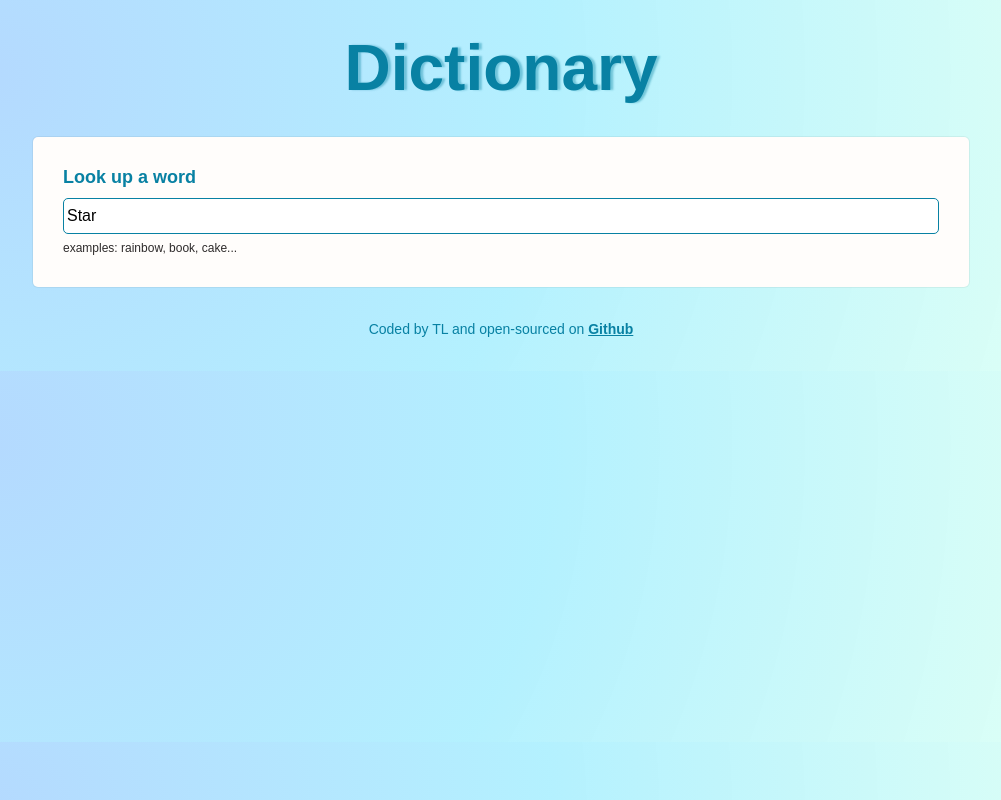
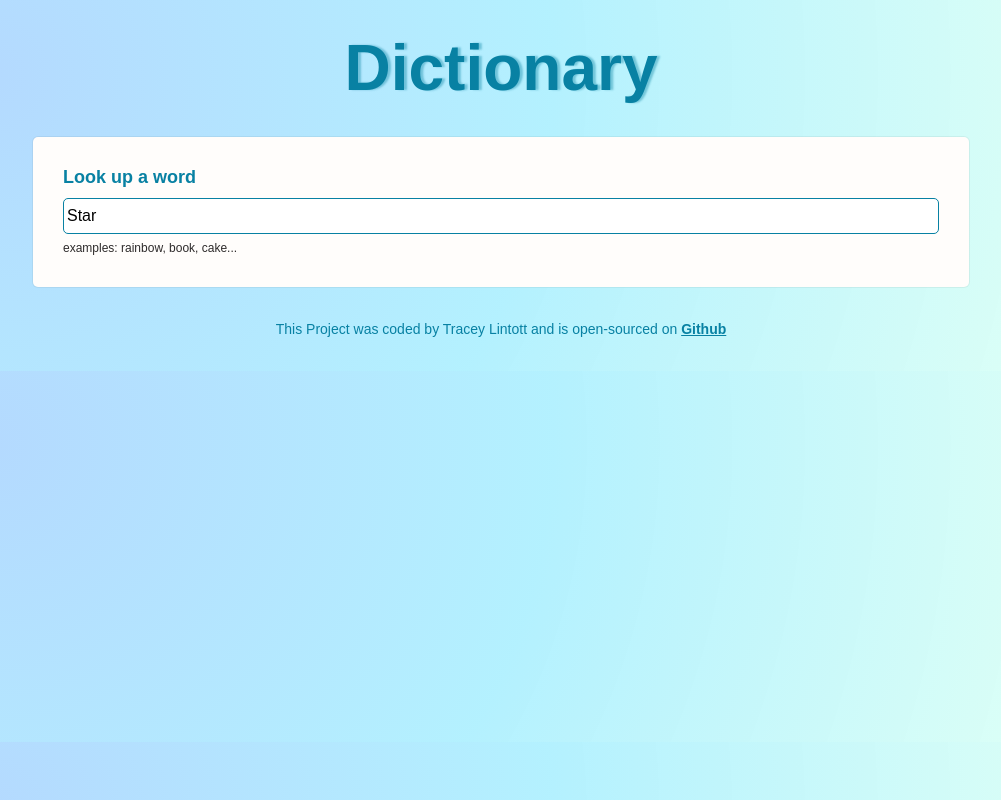
Before and after one commit to TLintott/dictionaryapp, a React (Create React App) app: page / in a window 1280 px wide. Shown: the whole page, without its empty margins (139-1140 px from the left). Built offline with nearby package versions, Linux system fonts and the light colour scheme; no server answers; a web font is replaced by a local one.

Commit message:
footer updated

```diff
--- a/src/App.js
+++ b/src/App.js
@@ -14,7 +14,7 @@ export default function App() {
       <main>
         <Dictionary defaultKeyword="Star" />
       </main>
-      <footer className="App-footer"><small>Coded by TL and open-sourced on <a href="https://github.com/TLintott/dictionaryapp">Github</a></small></footer>
+      <footer className="App-footer"><small>This Project was coded by Tracey Lintott and is open-sourced on <a href="https://github.com/TLintott/dictionaryapp">Github</a></small></footer>
       </div>
     </div>
   );
```
